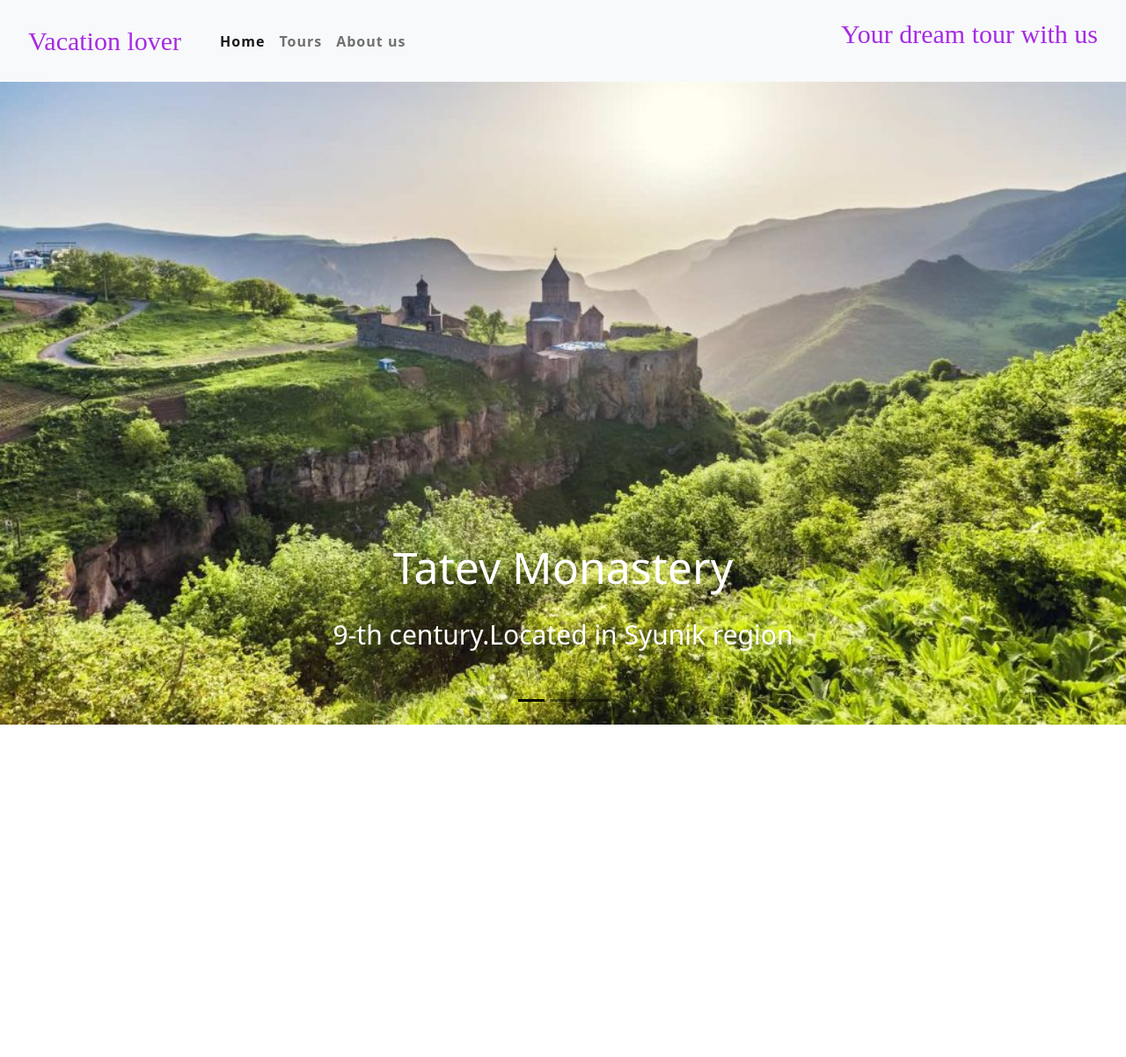
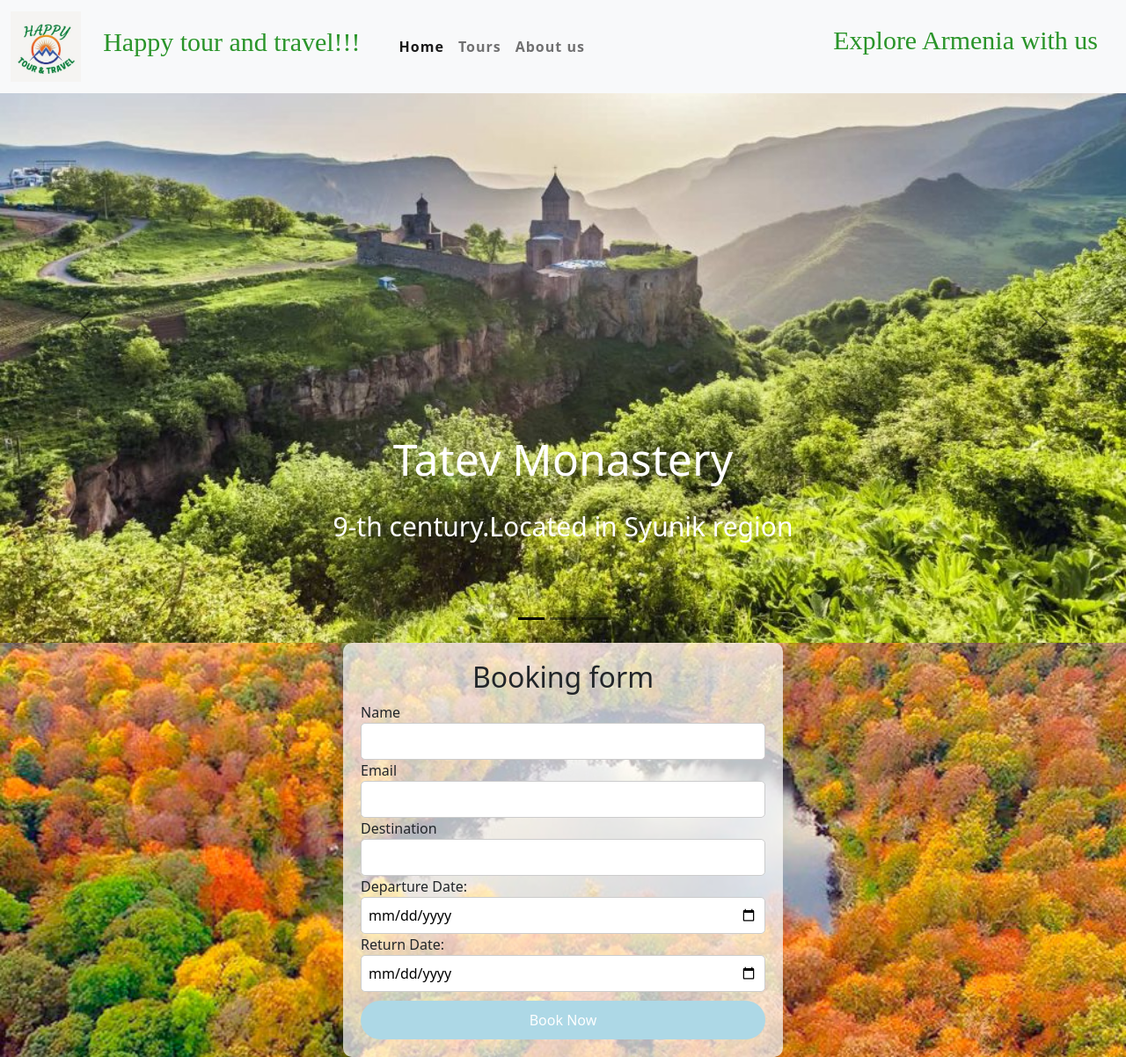
Before and after one commit to Surenarmenia/Suren-Arabachyan, a plain HTML site: page Suren_arabachyan/index.html in a window 1280 px wide. Shown: the whole page at 88% size. Before the commit the page ends 824 px from the top, so only its background shows below. Drawn offline with nearby package versions, Linux system fonts and the light colour scheme.

Commit message:
Website new features

```diff
--- a/Suren_arabachyan/css/style.css
+++ b/Suren_arabachyan/css/style.css
@@ -1,5 +1,8 @@
+/* Navbar menu - Start */
+
 .navbar-nav {
     margin-left: 20px;
+
 }
 
 .nav-item .nav-link {
@@ -12,15 +15,44 @@
 }
 
 .nav-item .nav-link:hover {
-    background-color: rgb(165, 43, 226);
+    background-color: rgb(41, 148, 41);
     color: white;
 }
 
+.logophoto {
+    left: 20px;
+    height: 80px;
+    width: 80px;
+
+}
+
+.logotext {
+    margin-left: 20px;
+    color: rgb(41, 148, 41);
+    font-size: 30px;
+    font-family: 'Times New Roman', Times, serif
+}
+
+.righttext {
+    margin-right: 20px;
+    font-family: 'Times New Roman', Times, serif;
+    font-size: 30px;
+    color: rgb(41, 148, 41);
+}
+
+/* Navbar menu - End */
+
+
+/* Main photo - Start */
 
 .mainphotos {
     width: 100%;
     height: 80%;
     background-repeat: no-repeat;
+}
+
+.carousel-caption {
+    margin-bottom: 30px;
 }
 
 .monasterytitle {
@@ -34,16 +66,58 @@
     margin-bottom: 40px;
 }
 
-.logo {
-    margin-left: 20px;
-    color: rgb(165, 43, 226);
-    font-size: 30px;
-    font-family: 'Times New Roman', Times, serif
+/* Main photo - End */
+
+
+/* Book Table - Start */
+
+.background {
+    background-image: url(../photos/Goshlake.jpg);
+    background-size: cover;
+    background-position: center;
+    height: 100%;
+    display: flex;
+    align-items: center;
+    justify-content: center;
+
 }
 
-.righttext {
-    margin-right: 20px;
-    font-family: 'Times New Roman', Times, serif;
-    font-size: 30px;
-    color: rgb(165, 43, 226);
+.booking-form {
+    background-color: rgba(255, 255, 255, 0.7);
+    padding: 20px;
+    border-radius: 10px;
+    max-width: 500px;
+    width: 80%;
+    margin: 0 auto;
 }
+
+.booking-form h2 {
+    text-align: center;
+}
+
+.booking-form form {
+    display: flex;
+    flex-direction: column;
+}
+
+.booking-form input {
+    padding: 8px;
+    border: 1px solid #ccc;
+    border-radius: 5px;
+}
+
+.booking-form button {
+    margin-top: 10px;
+    padding: 10px;
+    background-color: lightblue;
+    color: white;
+    border: none;
+    border-radius: 30px;
+    cursor: pointer;
+}
+
+.booking-form button:hover {
+    background-color: lightcoral;
+    transition: 1s ease;
+
+}
--- a/Suren_arabachyan/index.html
+++ b/Suren_arabachyan/index.html
@@ -22,10 +22,11 @@
 </head>
 
 <body>
-    <nav class="navbar navbar-expand-lg navbar-light bg-light">
+    <nav class="navbar navbar-expand-lg fixed-top navbar-light bg-light">
         <div class="container-fluid">
-            <a class="navbar-brand" href="../Suren_arabachyan/index.html"><span class="logo">Vacation
-                    lover</span></a>
+            <a class="navbar-brand" href="../Suren_arabachyan/index.html"><img src="../Suren_arabachyan/photos/OIP.jpg"
+                    class="logophoto">
+                <span class="logotext">Happy tour and travel!!!</span></a>
             <button class="navbar-toggler" type="button" data-bs-toggle="collapse" data-bs-target="#navbarText"
                 aria-controls="navbarText" aria-expanded="false" aria-label="Toggle navigation">
                 <span class="navbar-toggler-icon"></span>
@@ -43,7 +44,7 @@
                     </li>
                 </ul>
                 <span class="navbar-text">
-                    <p class="righttext">Your dream tour with us</p>
+                    <p class="righttext">Explore Armenia with us</p>
                 </span>
             </div>
         </div>
@@ -102,6 +103,39 @@
 
     <!-- Main photos functional - End -->
 
+    <!-- Book table - Start -->
+
+    <div class="background">
+        <div class="booking-form">
+            <h2>Booking form</h2>
+            <form action="">
+                <label for="name">Name</label>
+                <input type="text" name="name" id="name" required>
+
+                <label for="email">Email</label>
+                <input type="email" name="email" id="email" required>
+
+                <label for="destination">Destination</label>
+                <input type="text" name="destination" id="destination" required>
+
+                <label for="departure-date">Departure Date:</label>
+                <input type="date" name="departure-date" id="departure-date" required>
+
+                <label for="return-date">Return Date:</label>
+                <input type="date" name="return-date" id="return-date" required>
+
+                <button type="submit">Book Now</button>
+
+            </form>
+        </div>
+    </div>
+
+
+
+    <!-- Book table - End -->
+
+
+
 
 
 
```
Also changed, not shown: Suren_arabachyan/photos/Goshlake.jpg (added), Suren_arabachyan/photos/OIP.jpg (added), Suren_arabachyan/photos/Sevan.jpg (added).
